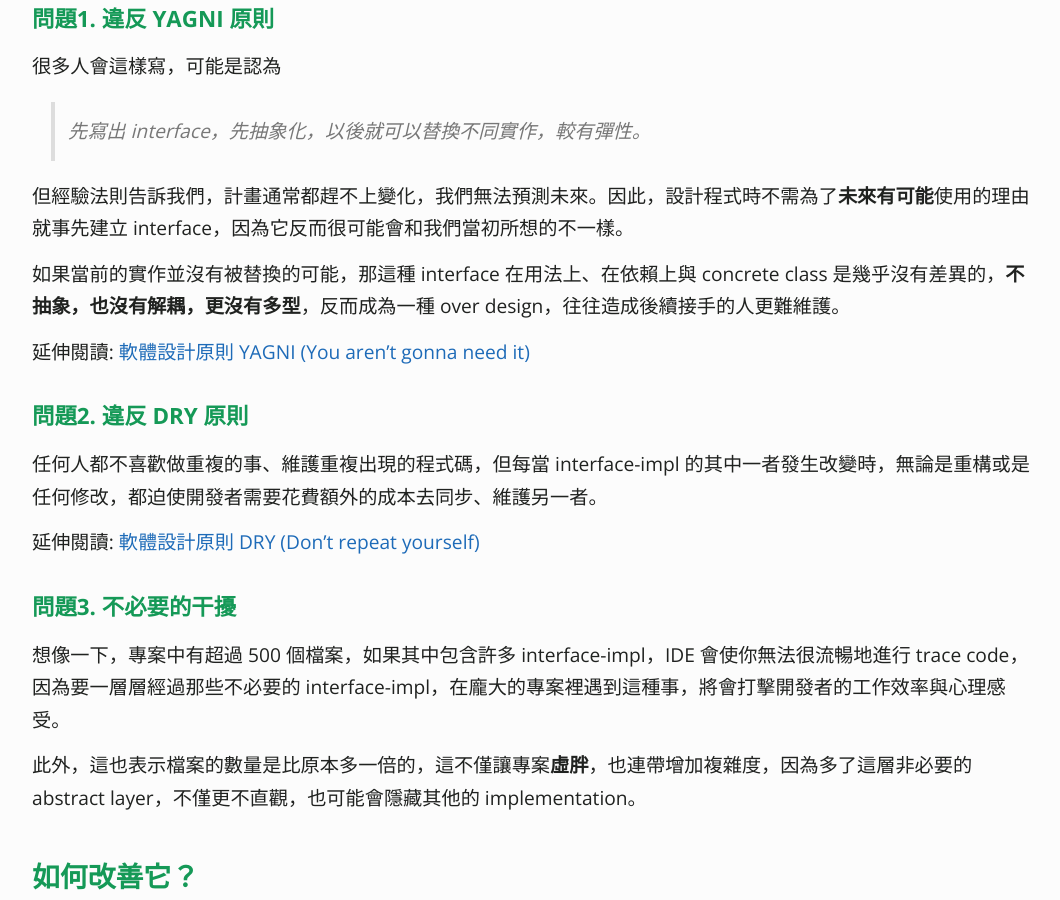
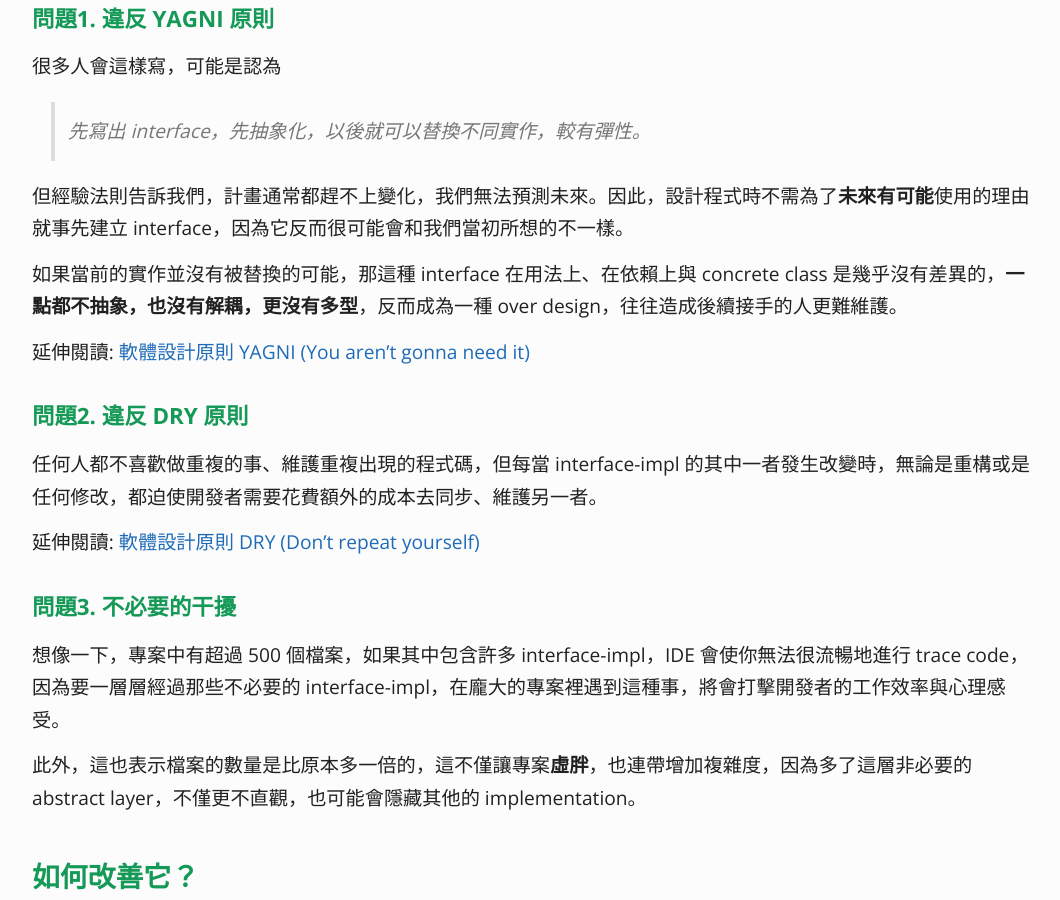
Before and after one commit to KaiSheng714/KaiSheng714.github.io, a Jekyll site: the page built from _posts/2022-01-20-anti-pattern-of-java-interface-impl-style.md, in a window 1280 px wide and 900 px high, scrolled down 794 px. Shown: the whole window, without its empty margins (104-1164 px from the left). Built offline with Jekyll 4.4.1, drawn with Linux system fonts in a browser that asks for light colours; comment, search, counter and statistics services are not loaded.

Commit message:
interface

```diff
--- a/_posts/2022-01-20-anti-pattern-of-java-interface-impl-style.md
+++ b/_posts/2022-01-20-anti-pattern-of-java-interface-impl-style.md
@@ -23,7 +23,7 @@ image: /assets/image/interface-impl-dir.png
 
 但經驗法則告訴我們，計畫通常都趕不上變化，我們無法預測未來。因此，設計程式時不需為了**未來有可能**使用的理由就事先建立 interface，因為它反而很可能會和我們當初所想的不一樣。
 
-如果當前的實作並沒有被替換的可能，那這種 interface 在用法上、在依賴上與 concrete class 是幾乎沒有差異的，**不抽象，也沒有解耦，更沒有多型**，反而成為一種 over design，往往造成後續接手的人更難維護。
+如果當前的實作並沒有被替換的可能，那這種 interface 在用法上、在依賴上與 concrete class 是幾乎沒有差異的，**一點都不抽象，也沒有解耦，更沒有多型**，反而成為一種 over design，往往造成後續接手的人更難維護。
 
 
 延伸閱讀: [軟體設計原則 YAGNI (You aren't gonna need it)](/articles/yagni-principle)
```
